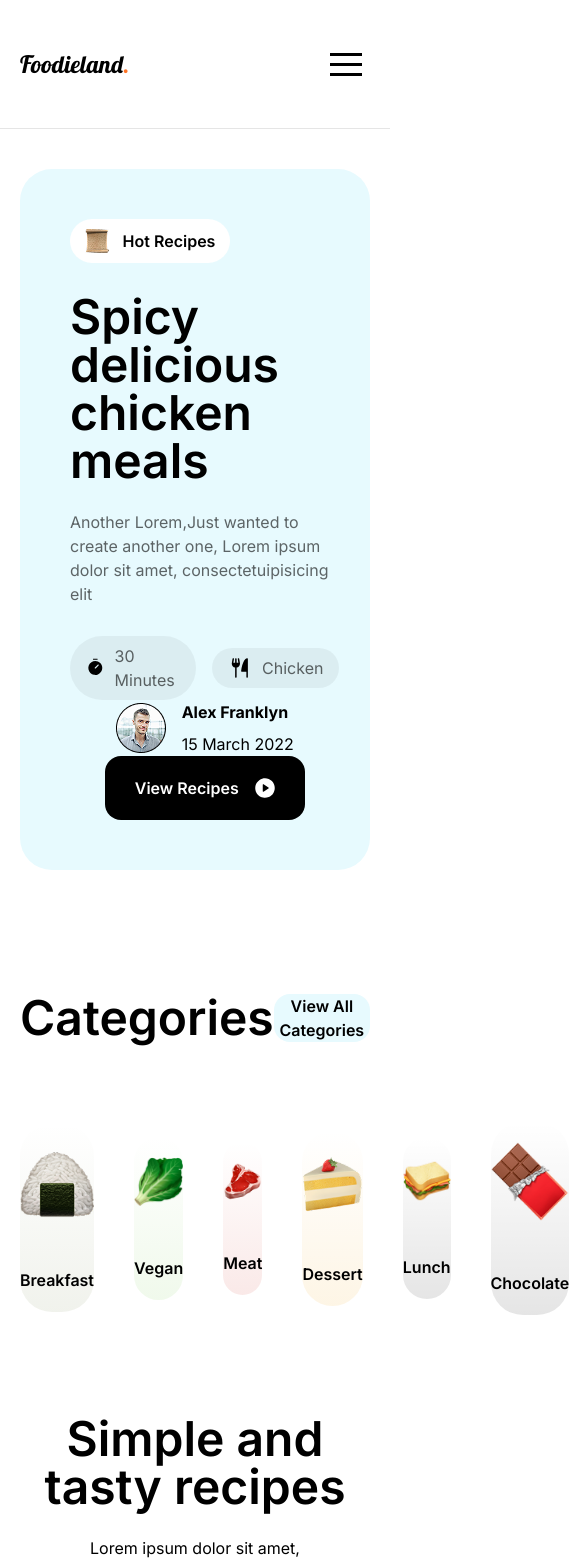
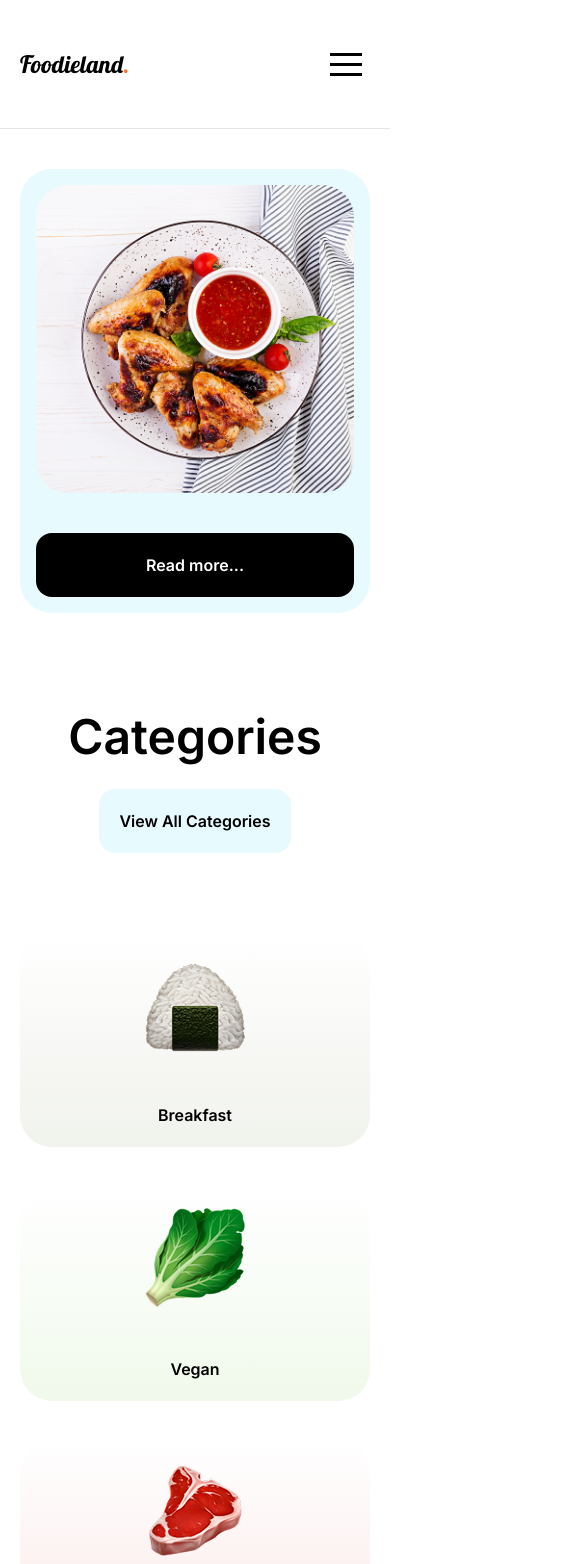
Before and after one commit to mrravan0/foodieland-project, a React (Vite) app: page / in a window 390 px wide. Shown: the top 1564 px of the page, 569 px wide, since content can reach past the window. Built offline with nearby package versions, Linux system fonts and the light colour scheme.

Commit message:
Given responsive to the HomeHeroOverlay and HomeHero Components

```diff
--- a/src/components/home-page/Categories.tsx
+++ b/src/components/home-page/Categories.tsx
@@ -5,16 +5,16 @@ const Categories: FC<HomeCategoriesProps> = ({ data }) => {
   return (
     <section className="max-tablet:py-25 py-40">
       <div className="container-custom flex flex-col gap-y-20">
-        <div className="flex items-center justify-between font-semibold">
+        <div className="flex items-center justify-between font-semibold max-mobile-s:flex-col max-mobile-s:gap-y-7">
           <h1 className="max-laptop:text-5xl text-6xl">Categories</h1>
-          <button className="bg-custom-blue rounded-2xl text-center">
+          <button className="bg-custom-blue rounded-2xl text-center p-5">
             View All Categories
           </button>
         </div>
-        <ul className="flex items-center justify-between gap-x-10">
+        <ul className="flex items-center justify-between gap-10 max-tablet:grid max-tablet:grid-cols-3 max-mobile:grid-cols-2 max-mobile-s:grid-cols-1">
           {data?.map((item) => (
             <li
-              className={`max-laptop:max-w-45 flex w-full max-w-60 cursor-pointer flex-col items-center gap-y-12.5 rounded-4xl py-5 duration-300 hover:scale-105`}
+              className="max-laptop:max-w-45 flex w-full max-w-60 cursor-pointer flex-col items-center gap-y-12.5 rounded-4xl py-5 duration-300 hover:scale-105 max-tablet:max-w-none"
               style={{ background: item.linearGradient}}
               key={item.id}
             >
--- a/src/components/home-page/homeHero/HomeHero.tsx
+++ b/src/components/home-page/homeHero/HomeHero.tsx
@@ -16,7 +16,7 @@ const HomeHero: FC<HomeHeroProps> = ({ data, info }) => {
           slidesPerView={1}
           loop={true}
           pagination={{ clickable: true, type: "custom" }}
-          autoplay={{ delay: 3000 }}
+          autoplay={{ delay: 3000,pauseOnMouseEnter: true, }}
         >
           {data?.map((item) => (
             <SwiperSlide>
--- a/src/components/home-page/homeHero/HomeHeroOverlay.tsx
+++ b/src/components/home-page/homeHero/HomeHeroOverlay.tsx
@@ -1,11 +1,17 @@
-import type { FC } from "react";
+import { useState, type FC } from "react";
 import PlayButtonIcon from "../../../svg/PlayButtonIcon";
+import useMediaQuery from "../../../hooks/UseMediaQuery";
 import type { HomeHeroOverlayProps } from "../../../fake-data/home-data/HomeTypes";
 
 const HomeHeroOverlay: FC<HomeHeroOverlayProps> = ({ data, info }) => {
+  const [isClicked,setIsClicked] = useState(false);
+  const isMobileS = useMediaQuery(550.9, "max");
   return (
-    <div className="bg-custom-blue flex justify-between rounded-4xl max-laptop-s:items-center">
-      <div className="flex flex-col justify-between p-12.5">
+    <div className="bg-custom-blue max-laptop-s:items-center max-tablet:flex-col-reverse max-tablet:p-4 flex justify-between rounded-4xl max-mobile-s:gap-y-10">
+      {isMobileS && !isClicked ? (
+        <button className="button-custom" onClick={() => setIsClicked(true)}>Read more...</button>
+      ) : (
+        <div className="max-tablet:p-4 flex w-full flex-col justify-between gap-y-15 p-12.5">
           <div className="flex flex-col gap-y-7.5">
             <div className="max-laptop:max-w-40 flex w-full max-w-52.5 justify-center gap-x-3.5 rounded-4xl bg-white py-2.5">
               <img
@@ -15,7 +21,9 @@ const HomeHeroOverlay: FC<HomeHeroOverlayProps> = ({ data, info }) => {
               <p className="font-semibold">Hot Recipes</p>
             </div>
             <div className="flex flex-col gap-y-6.25">
-            <h1 className="text-custom-5xl font-semibold">{data.title}</h1>
+              <h1 className="text-custom-5xl max-laptop-s:text-3xl font-semibold">
+                {data.title}
+              </h1>
               <p className="text-custom-grey-60">{data.description}</p>
             </div>
             <div className="text-custom-grey-60 flex items-center gap-x-4">
@@ -33,7 +41,7 @@ const HomeHeroOverlay: FC<HomeHeroOverlayProps> = ({ data, info }) => {
               })}
             </div>
           </div>
-        <div className="flex items-center justify-between max-tablet:flex-col">
+          <div className="max-laptop-s:flex-col max-laptop-s:gap-y-5 flex items-center justify-between">
             <div className="flex items-center gap-x-4">
               <img
                 src="/home-page/homeHero/photo3.png"
@@ -50,8 +58,9 @@ const HomeHeroOverlay: FC<HomeHeroOverlayProps> = ({ data, info }) => {
             </button>
           </div>
         </div>
+      )}
       <img
-        className="cursor-pointer rounded-4xl duration-300 hover:scale-105 max-laptop-s:size-100"
+        className="max-laptop-s:max-w-150 w-full cursor-pointer rounded-4xl duration-300 hover:scale-105"
         src="/home-page/homeHero/photo1.png"
         alt=""
       />
```
Lines whose indentation alone changed are shown as unchanged.
